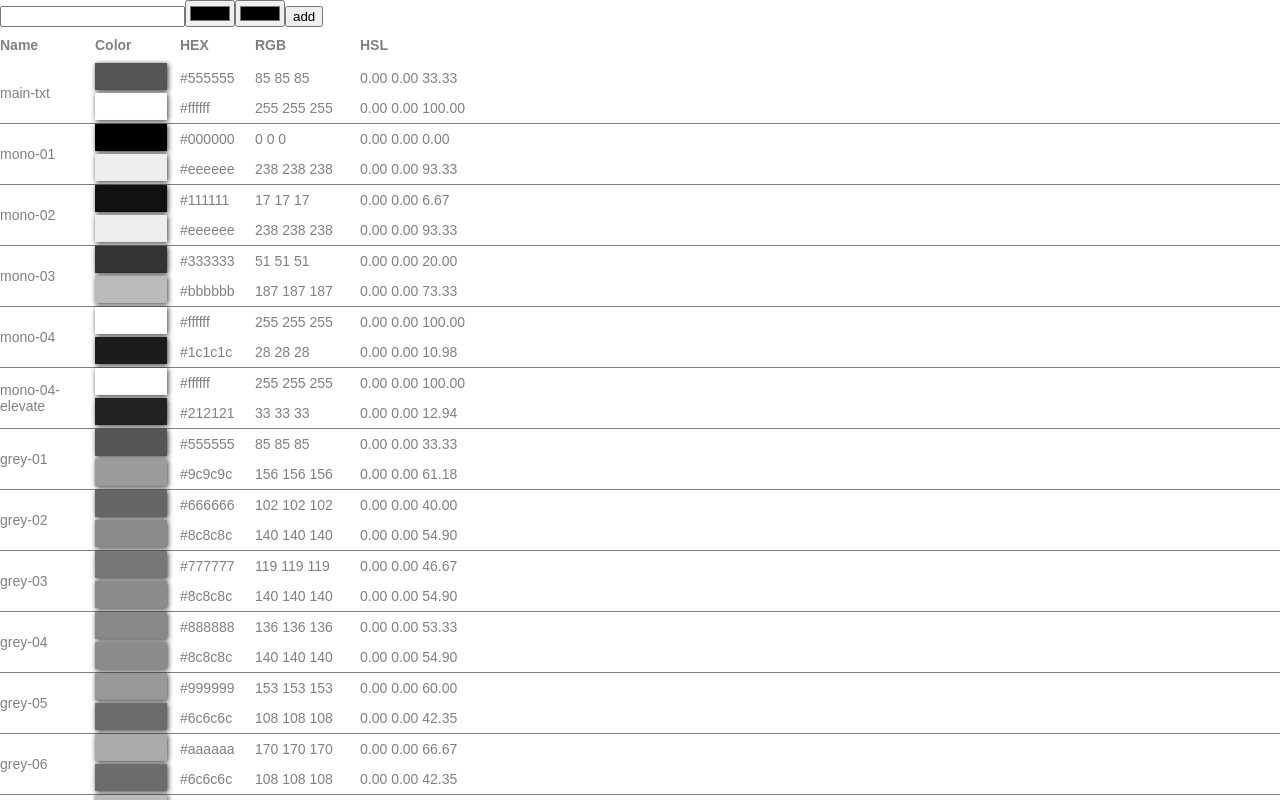
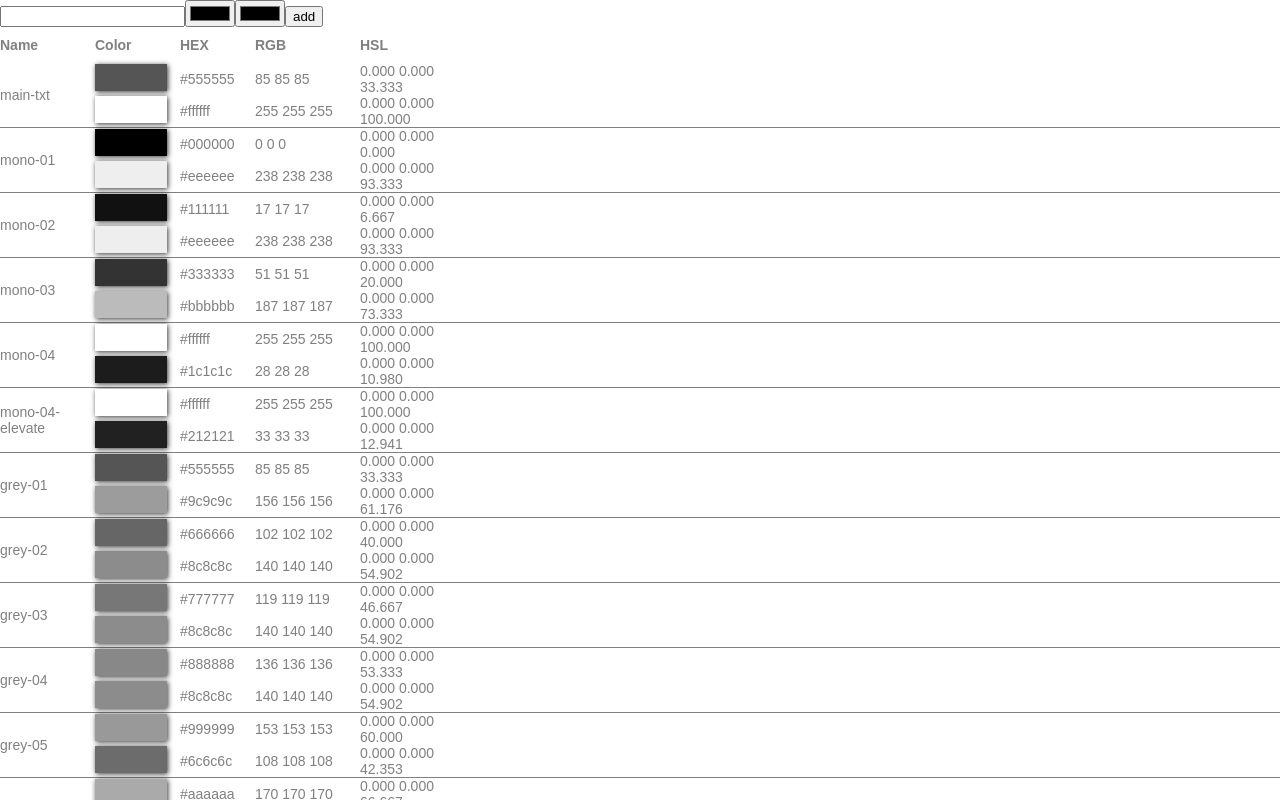
Before and after one commit to devsepnine/react-tools, a Next.js app: page /tools/color in a window 1280 px wide. Shown: the top 800 px of the page. Built offline with nearby package versions, Linux system fonts and the light colour scheme.

Commit message:
fix: rgb to hsl 로직 수정

```diff
--- a/components/toolsColor.tsx
+++ b/components/toolsColor.tsx
@@ -1,7 +1,8 @@
-import styles from 'styles/colors.module.scss'
-import { changeHEXtoRGB, changeRGBtoHSL } from '../shared/ts/color'
+import styles from 'styles/colors.module.scss';
+import { changeHEXtoRGB, changeRGBtoHSL } from '../shared/ts/color';
+import { TcolorObject } from '../shared/type/color';
 
-export default function ToolsColor({ colors }: any) {
+export default function ToolsColor({ colors }: { colors: TcolorObject[] }) {
   return (
     <>
       <div className={'sample'}>
@@ -13,7 +14,7 @@ export default function ToolsColor({ colors }: any) {
             <div>RGB</div>
             <div>HSL</div>
           </div>
-          {colors.map((color: any, index: number) => (
+          {colors.map((color: TcolorObject, index: number) => (
             <div key={'color-' + index} className={styles['color']}>
               <div className={styles['color-title']}>{color.name}</div>
               <div className={styles['color-sample']}>
@@ -42,15 +43,15 @@ export default function ToolsColor({ colors }: any) {
               </div>
               <div className={'color_hex'}>{color.dark}</div>
               <div className={'color_rgb'}>
-                {changeHEXtoRGB(color.dark)?.join('  ')}
+                {changeHEXtoRGB(color.dark)?.join(' ')}
               </div>
               <div className={'color_hsl'}>
-                {changeRGBtoHSL(changeHEXtoRGB(color.dark))?.join('  ')}
+                {changeRGBtoHSL(changeHEXtoRGB(color.dark))?.join(' ')}
               </div>
             </div>
           ))}
         </div>
       </div>
     </>
-  )
+  );
 }
--- a/pages/tools/color.tsx
+++ b/pages/tools/color.tsx
@@ -1,11 +1,12 @@
-import { NextPage } from 'next'
-import ToolsColor from '../../components/toolsColor'
-import InputColor from '../../components/inputColor'
-import { useState } from 'react'
-import ColorTextView from '../../components/colorTextView'
+import { NextPage } from 'next';
+import ToolsColor from '../../components/toolsColor';
+import InputColor from '../../components/inputColor';
+import { useState } from 'react';
+import ColorTextView from '../../components/colorTextView';
+import { TcolorObject } from '../../shared/type/color';
 
 const Color: NextPage = () => {
-  const [colors, setColors] = useState([
+  const [colors, setColors] = useState<TcolorObject[]>([
     {
       name: 'main-txt',
       light: '#555555',
@@ -146,11 +147,11 @@ const Color: NextPage = () => {
       light: '#F91949',
       dark: '#F91949',
     },
-  ])
+  ]);
 
   const addColor = (color: never) => {
-    setColors([...colors, color])
-  }
+    setColors([...colors, color]);
+  };
 
   return (
     <>
@@ -158,6 +159,6 @@ const Color: NextPage = () => {
       <ToolsColor colors={colors}></ToolsColor>
       <ColorTextView colors={colors}></ColorTextView>
     </>
-  )
-}
-export default Color
+  );
+};
+export default Color;
--- a/shared/ts/color.ts
+++ b/shared/ts/color.ts
@@ -1,39 +1,47 @@
 export function changeRGBtoHSL(rgb: number[] | undefined) {
-  if (!rgb) return
-  const r = (rgb[0] /= 255)
-  const g = (rgb[1] /= 255)
-  const b = (rgb[2] /= 255)
+  if (!rgb || rgb.length < 3) return;
+  const r = rgb[0] / 255;
+  const g = rgb[1] / 255;
+  const b = rgb[2] / 255;
 
-  const l = Math.max(r, g, b)
-  const s = l - Math.min(r, g, b)
-  const h = s
-    ? l === r
-      ? (g - b) / s
-      : l === g
-      ? 2 + (b - r) / s
-      : 4 + (r - g) / s
-    : 0
-  return [
-    (60 * h < 0 ? 60 * h + 360 : 60 * h).toFixed(2),
-    (
-      100 * (s ? (l <= 0.5 ? s / (2 * l - s) : s / (2 - (2 * l - s))) : 0)
-    ).toFixed(2),
-    ((100 * (2 * l - s)) / 2).toFixed(2),
-  ]
+  // R, G, B 값 중에서 최소값과 최대값을 찾음
+  const cMax = Math.max(r, g, b);
+  const cMin = Math.min(r, g, b);
+  const delta = cMax - cMin;
+  let h = 0,
+    s = 0;
+  const l = (cMax + cMin) / 2;
+
+  if (delta !== 0) {
+    s = delta / (1 - Math.abs(2 * l - 1));
+    switch (cMax) {
+      case r:
+        h = ((g - b) / delta + (g < b ? 6 : 0)) * 60;
+        break;
+      case g:
+        h = ((b - r) / delta + 2) * 60;
+        break;
+      case b:
+        h = ((r - g) / delta + 4) * 60;
+        break;
+    }
+  }
+
+  return [h.toFixed(3), (s * 100).toFixed(3), (l * 100).toFixed(3)];
 }
 
 export function changeHEXtoRGB(hex: string) {
-  if (!hex) return
+  if (!hex) return;
   if (hex.length > 7 || hex.length < 6) {
-    return
+    return;
   }
-  const aRgbHex = hex.replace('#', '').match(/.{1,2}/g)
+  const aRgbHex = hex.replace('#', '').match(/.{1,2}/g);
   if (aRgbHex != undefined) {
     return [
       parseInt(aRgbHex[0], 16),
       parseInt(aRgbHex[1], 16),
       parseInt(aRgbHex[2], 16),
-    ]
+    ];
   }
-  return
+  return;
 }
--- /dev/null
+++ b/shared/type/color.ts
@@ -0,0 +1,5 @@
+export type TcolorObject = {
+  dark: string;
+  light: string;
+  name: string;
+};
```
Also changed, not shown: 1 other file (tests, documents, lock files or other folders).
